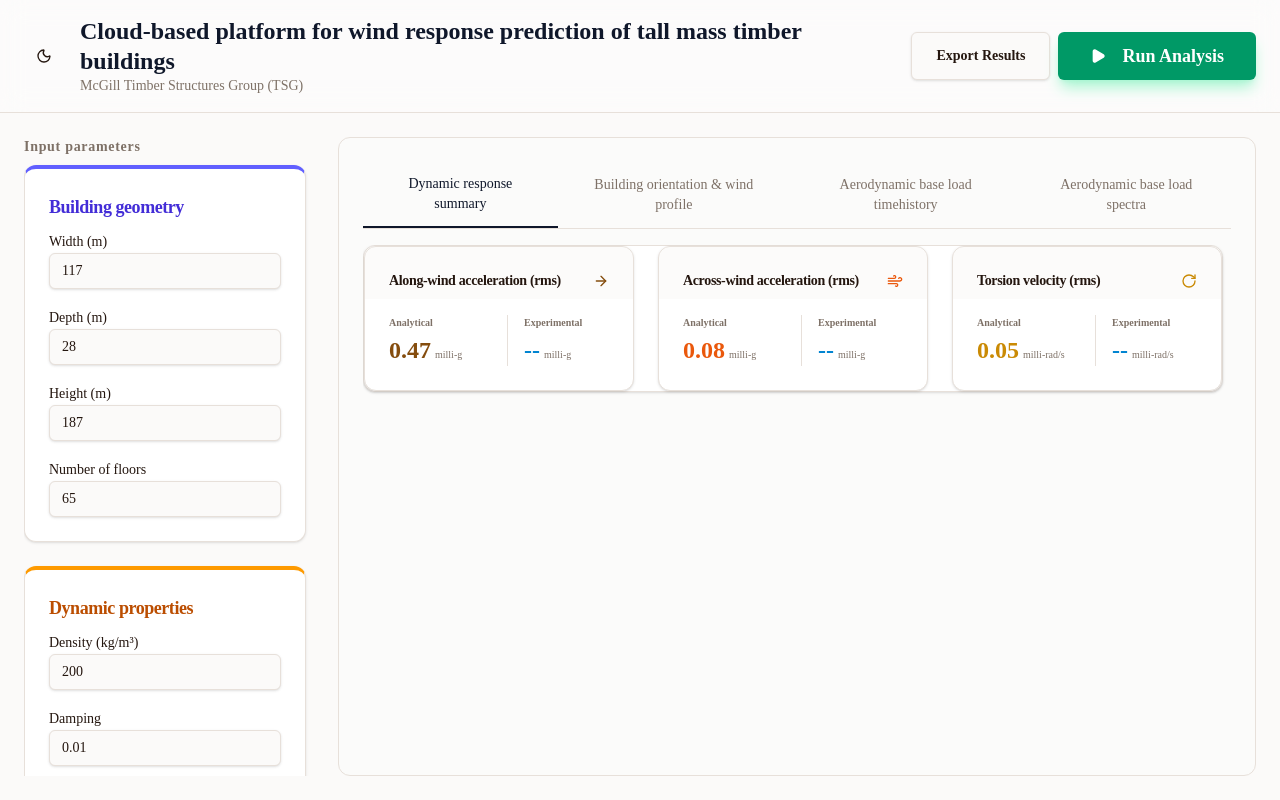
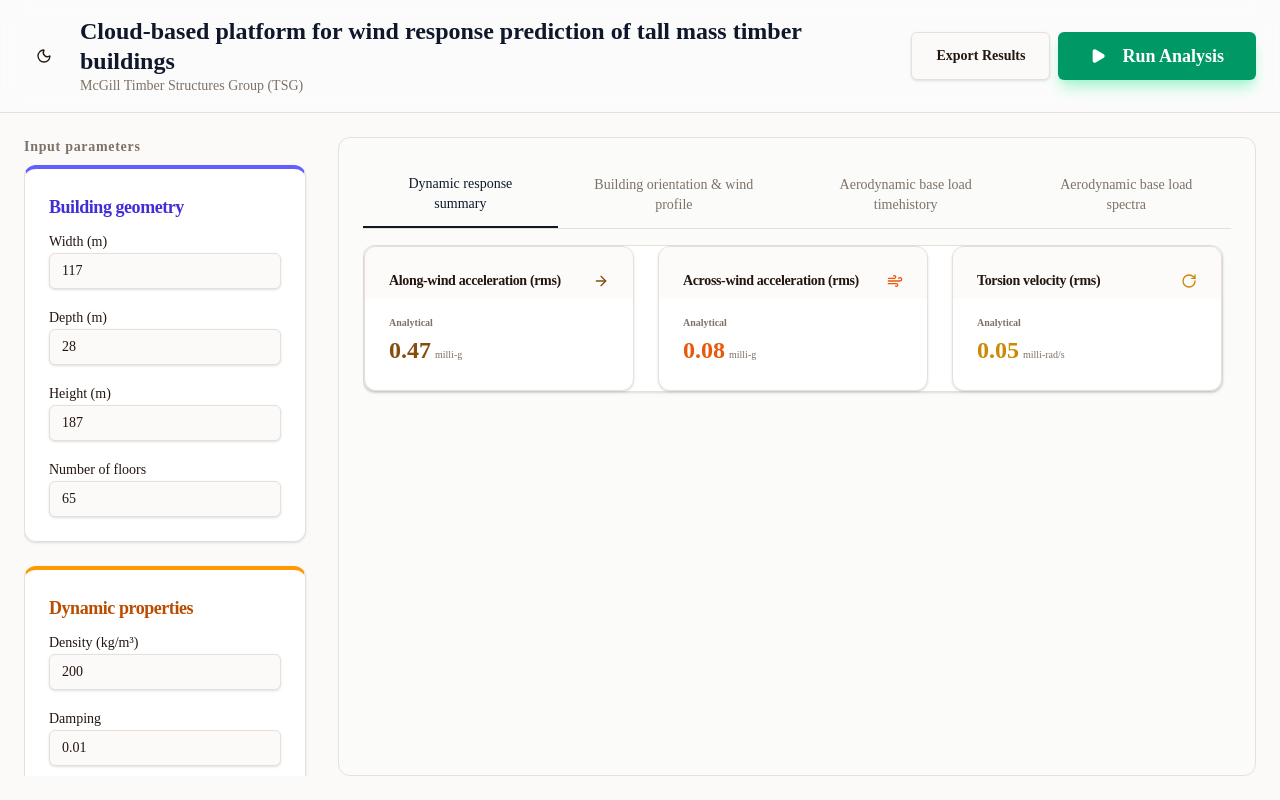
Before and after one commit to MilkiyasGebru/AeroCalc, a React (Vite) app in the folder frontend/: page / in a window 1280 px wide. Both pictures are taken after a click on the button "Run Analysis". Built offline with nearby package versions, Linux system fonts and the light colour scheme.

Commit message:
Only selected analaytical or experimental values are going to be displayed

```diff
--- a/frontend/src/components/ResultsCard.tsx
+++ b/frontend/src/components/ResultsCard.tsx
@@ -1,4 +1,5 @@
 import { useOutputBuildingContext } from "@/contexts/useOutputBuildingContext.ts";
+import { useInputBuildingContext } from "@/contexts/useInputBuildingContext.ts";
 import { Card, CardContent, CardHeader, CardTitle } from "@/components/ui/card.tsx";
 import { Badge } from "@/components/ui/badge";
 import { ArrowRight, Wind, RotateCw } from "lucide-react";
@@ -11,10 +12,15 @@ interface ResponseCardProps {
     experimental: number | null;
     icon: React.ReactNode;
     colorClass: string;
+    isAnalyticalEnabled: boolean;
+    isExperimentalEnabled: boolean;
 }
 
-function ResponseCard({ title, unit, analytical, experimental, icon, colorClass }: ResponseCardProps) {
-    if (analytical === null && experimental === null) return null;
+function ResponseCard({ title, unit, analytical, experimental, icon, colorClass, isAnalyticalEnabled, isExperimentalEnabled }: ResponseCardProps) {
+    const showAnalytical = isAnalyticalEnabled && analytical !== null;
+    const showExperimental = isExperimentalEnabled && experimental !== null;
+
+    if (!showAnalytical && !showExperimental) return null;
 
     return (
         <Card className="overflow-hidden border-border bg-card hover:shadow-md transition-shadow">
@@ -23,7 +29,8 @@ function ResponseCard({ title, unit, analytical, experimental, icon, colorClass
                 <div className={cn(colorClass)}>{icon}</div>
             </CardHeader>
             <CardContent className="pt-4">
-                <div className="grid grid-cols-2 gap-4">
+                <div className={cn("grid gap-4", showAnalytical && showExperimental ? "grid-cols-2" : "grid-cols-1")}>
+                    {showAnalytical && (
                         <div className="space-y-1">
                             <p className="text-[10px] text-muted-foreground font-bold">Analytical</p>
                             <div className="flex items-baseline gap-1">
@@ -31,16 +38,19 @@ function ResponseCard({ title, unit, analytical, experimental, icon, colorClass
                                 <span className="text-[10px] text-muted-foreground">{unit}</span>
                             </div>
                         </div>
-                    <div className="space-y-1 border-l border-border pl-4">
+                    )}
+                    {showExperimental && (
+                        <div className={cn("space-y-1", showAnalytical && "border-l border-border pl-4")}>
                             <p className="text-[10px] text-muted-foreground font-bold">Experimental</p>
                             <div className="flex items-baseline gap-1">
                                 <span className="text-2xl font-bold text-sky-600">{experimental?.toFixed(2) ?? "--"}</span>
                                 <span className="text-[10px] text-muted-foreground">{unit}</span>
                             </div>
                         </div>
+                    )}
                 </div>
 
-                {analytical !== null && experimental !== null && (
+                {showAnalytical && showExperimental && (
                     <div className="mt-4 pt-3 border-t border-border flex items-center justify-between">
                         <Badge variant="outline" className="text-[10px] font-mono">
                             Diff: {Math.abs(((analytical - experimental) / analytical) * 100).toFixed(1)}%
@@ -59,15 +69,12 @@ function ResponseCard({ title, unit, analytical, experimental, icon, colorClass
 export default function ResultsCard() {
     const {
         ar, vr, experimentalAr, experimentalVr,
-        accelartionYDirection, experimentalAccelartionYDirection
+        accelartionYDirection, experimentalAccelartionYDirection,
+        wasAnalyticalRun, wasExperimentalRun
     } = useOutputBuildingContext();
 
     return (
         <div className="space-y-6">
-            {/* <div className="flex items-center gap-2 mb-4">
-                <h2 className="text-xl font-bold tracking-tight">Dynamic response summary</h2>
-            </div> */}
-
             <div className="grid grid-cols-1 md:grid-cols-2 lg:grid-cols-3 gap-6">
                 <ResponseCard
                     title="Along-wind acceleration (rms)"
@@ -76,6 +83,8 @@ export default function ResultsCard() {
                     experimental={experimentalAccelartionYDirection}
                     icon={<ArrowRight className="h-4 w-4" />}
                     colorClass="text-[#854D0E]"
+                    isAnalyticalEnabled={wasAnalyticalRun}
+                    isExperimentalEnabled={wasExperimentalRun}
                 />
                 <ResponseCard
                     title="Across-wind acceleration (rms)"
@@ -84,6 +93,8 @@ export default function ResultsCard() {
                     experimental={experimentalAr}
                     icon={<Wind className="h-4 w-4" />}
                     colorClass="text-[#EA580C]"
+                    isAnalyticalEnabled={wasAnalyticalRun}
+                    isExperimentalEnabled={wasExperimentalRun}
                 />
                 <ResponseCard
                     title="Torsion velocity (rms)"
@@ -92,6 +103,8 @@ export default function ResultsCard() {
                     experimental={experimentalVr}
                     icon={<RotateCw className="h-4 w-4" />}
                     colorClass="text-[#CA8A04]"
+                    isAnalyticalEnabled={wasAnalyticalRun}
+                    isExperimentalEnabled={wasExperimentalRun}
                 />
             </div>
         </div>
--- a/frontend/src/providers/OutputBuildingContextProvider.tsx
+++ b/frontend/src/providers/OutputBuildingContextProvider.tsx
@@ -32,6 +32,8 @@ interface OutputBuildingContextInterface {
     experimentalAr: number | null;
     experimentalVr: number | null;
     experimentalAccelartionYDirection: number | null;
+    wasAnalyticalRun: boolean;
+    wasExperimentalRun: boolean;
     setTorsionPsds: (val: number[])=> void;
     setAcrossPsds: (val: number[])=>void;
     setAr: (val: number)=> void;
@@ -74,6 +76,9 @@ export const OutputBuildingContextProvider = ({children}: {children: React.React
     const [experimentalAccelartionYDirection, setExperimentalAccelartionYDirection] = useState<number | null>(null)
     const [experimentalAlongPsds, setExperimentalAlongPsds] = useState<number[]>([])
 
+    const [wasAnalyticalRun, setWasAnalyticalRun] = useState(false);
+    const [wasExperimentalRun, setWasExperimentalRun] = useState(false);
+
     const clearExperimentalResults = useCallback(() => {
         setExperimentalAr(null);
         setExperimentalVr(null);
@@ -83,6 +88,7 @@ export const OutputBuildingContextProvider = ({children}: {children: React.React
         setExperimentalAlongPsds([]);
         setAlongPsds([]);
         setNormalizedExperimentalFrequencies([]);
+        setWasExperimentalRun(false);
     }, [setNormalizedExperimentalFrequencies]);
 
     const exportResults = useCallback(() => {
@@ -133,6 +139,7 @@ export const OutputBuildingContextProvider = ({children}: {children: React.React
     ]);
 
     const handleAnalyticalCalculation = useCallback(()=>{
+        setWasAnalyticalRun(true);
         if (!isAnalyticalEnabled) {
             setAr(null);
             setVr(null);
@@ -160,6 +167,7 @@ export const OutputBuildingContextProvider = ({children}: {children: React.React
     }, [width, depth, height, meanSpeed, totalFloors, damping, terrain, userMeanSpeed, isAnalyticalEnabled, Talong, Ttorsion, Tacross, buildingDensity])
 
     const handleExperimentalCalculation = useCallback(async (Mx:number[], My:number[], Mz:number[])=>{
+        setWasExperimentalRun(true);
         // const Mx : number[] = mxData;
         // const My : number[] = myData;
         // const Mz: number[] = mzData;
@@ -264,6 +272,7 @@ export const OutputBuildingContextProvider = ({children}: {children: React.React
             accelartionYDirection, setAccelartionYDirection,
             experimentalAlongPsds, setExperimentalAlongPsds,
             experimentalAccelartionYDirection, setExperimentalAccelartionYDirection,
+            wasAnalyticalRun, wasExperimentalRun,
             setExperimentalTorsionPsds,setExperimentalAcrossPsds,setExperimentalAr,setExperimentalVr, handleAnalyticalCalculation,handleExperimentalCalculation,
             clearExperimentalResults, exportResults
         }}>
```
Lines whose indentation alone changed are shown as unchanged.
